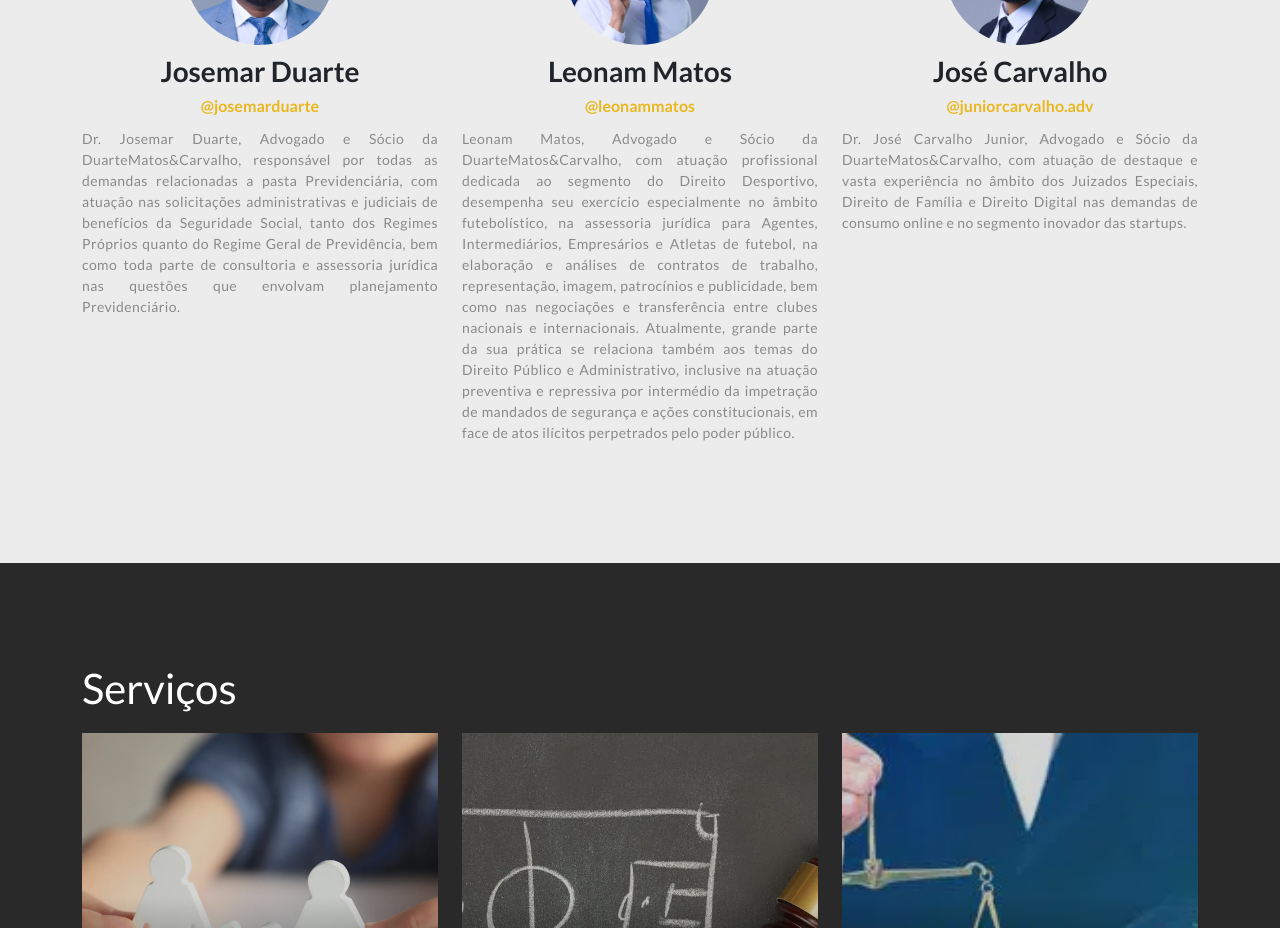
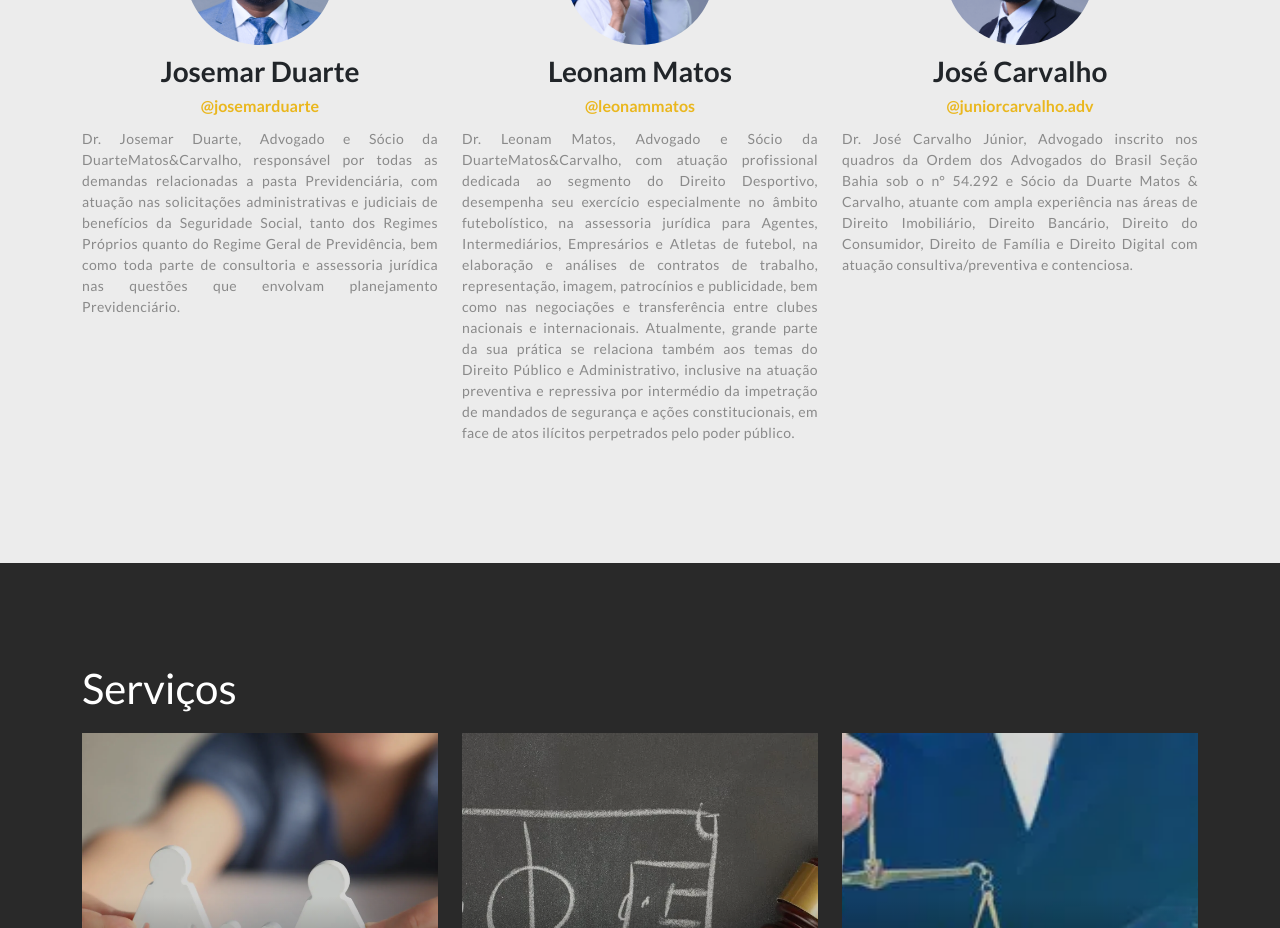
Before and after one commit to iansilva6/dmc-site, a Next.js app: page / in a window 1280 px wide. Shown: the part 2280-3208 px from the top of the page. Built offline with nearby package versions, Linux system fonts and the light colour scheme.

Commit message:
feat: mudando texto

```diff
--- a/components/Team/index.tsx
+++ b/components/Team/index.tsx
@@ -63,7 +63,7 @@ const Team: React.FC<Props> = ({ }) => {
                                 </a>
                             </Col>
                             <Col sm={12} className={"d-flex justify-content-center"}>
-                                <p>Leonam Matos, Advogado e Sócio da DuarteMatos&Carvalho, com atuação profissional dedicada ao segmento do Direito Desportivo, desempenha seu exercício especialmente no âmbito futebolístico, na assessoria jurídica para Agentes, Intermediários, Empresários e Atletas de futebol, na elaboração e análises de contratos de trabalho, representação, imagem, patrocínios e publicidade, bem como nas negociações e transferência entre clubes nacionais e internacionais.
+                                <p>Dr. Leonam Matos, Advogado e Sócio da DuarteMatos&Carvalho, com atuação profissional dedicada ao segmento do Direito Desportivo, desempenha seu exercício especialmente no âmbito futebolístico, na assessoria jurídica para Agentes, Intermediários, Empresários e Atletas de futebol, na elaboração e análises de contratos de trabalho, representação, imagem, patrocínios e publicidade, bem como nas negociações e transferência entre clubes nacionais e internacionais.
                                 Atualmente, grande parte da sua prática se relaciona também aos temas do Direito Público e Administrativo, inclusive na atuação preventiva e repressiva por intermédio da impetração de mandados de segurança e ações constitucionais, em face de atos ilícitos perpetrados pelo poder público.</p>
                             </Col>
                         </Row>
@@ -88,7 +88,7 @@ const Team: React.FC<Props> = ({ }) => {
                                 </a>
                             </Col>
                             <Col sm={12} className={"d-flex justify-content-center"}>
-                                <p>Dr. José Carvalho Junior, Advogado e Sócio da DuarteMatos&Carvalho, com atuação de destaque e vasta experiência no âmbito dos Juizados Especiais, Direito de Família e Direito Digital nas demandas de consumo online e no segmento inovador das startups.</p>
+                                <p>Dr. José Carvalho Júnior, Advogado inscrito nos quadros da Ordem dos Advogados do Brasil Seção Bahia sob o n° 54.292 e Sócio da Duarte Matos & Carvalho, atuante com ampla experiência nas áreas de Direito Imobiliário, Direito Bancário, Direito do Consumidor, Direito de Família e Direito Digital com atuação consultiva/preventiva e contenciosa.</p>
                             </Col>
                         </Row>
                     </Col>
```
